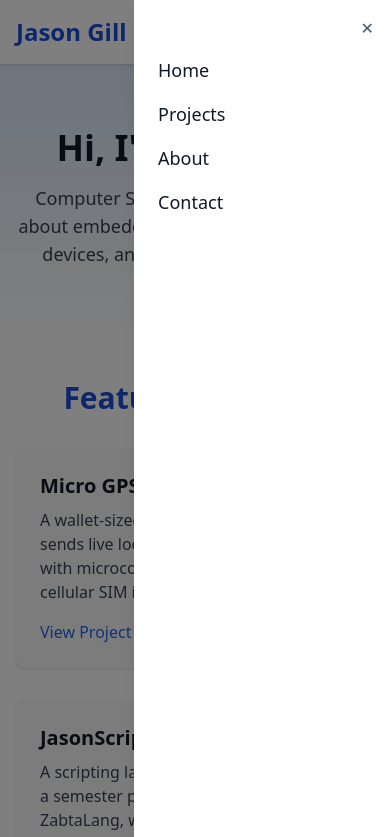
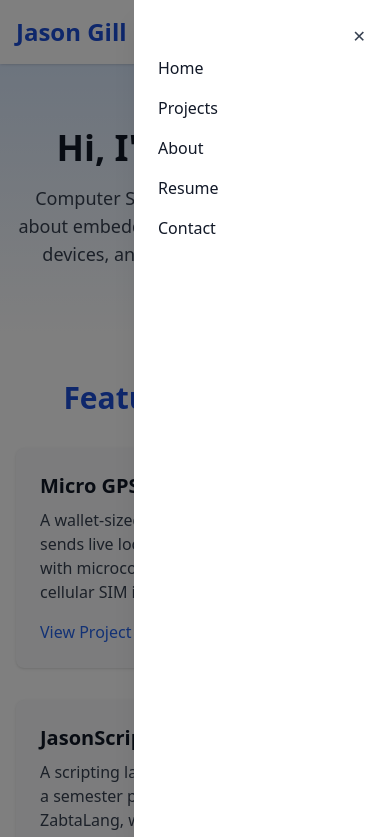
Before and after one commit to ichbinJasonGill/jason-portfolio, a plain HTML site: page index.html in a window 390 px wide. Both pictures are taken after a click on the button 362 px from the left and 29 px from the top of the page. Shown: the top 837 px of the page. Drawn offline with nearby package versions, Linux system fonts and the light colour scheme.

Commit message:
Navbar + Resume

```diff
--- a/index.html
+++ b/index.html
@@ -1,20 +1,22 @@
 <!DOCTYPE html>
 <html lang="en">
+
 <head>
   <meta charset="UTF-8" />
   <meta name="viewport" content="width=device-width, initial-scale=1.0" />
   <title>Jason Gill | Portfolio</title>
   <script src="https://cdn.tailwindcss.com"></script>
 </head>
+
 <body class="bg-gray-100 text-gray-900 relative">
 
   <!-- Navbar -->
-  <header class="bg-white shadow sticky top-0 z-50">
-    <div class="container mx-auto px-4 py-4 flex justify-between items-center">
-      <h1 class="text-2xl font-bold text-blue-700">Jason Gill</h1>
+  <!-- <header class="bg-white shadow sticky top-0 z-50"> -->
+  <!-- <div class="container mx-auto px-4 py-4 flex justify-between items-center">
+      <h1 class="text-2xl font-bold text-blue-700">Jason Gill</h1> -->
 
   <!-- Mobile menu button -->
-      <div class="md:hidden">
+  <!-- <div class="md:hidden">
         <button id="menu-toggle" class="text-gray-700 focus:outline-none">
           <svg class="w-6 h-6" fill="none" stroke="currentColor" stroke-width="2"
                viewBox="0 0 24 24">
@@ -22,32 +24,23 @@
                   d="M4 6h16M4 12h16M4 18h16" />
           </svg>
         </button>
-      </div>
+      </div> -->
 
   <!-- Desktop Navbar Links -->
-      <nav class="hidden md:flex space-x-6">
+  <!-- <nav class="hidden md:flex space-x-6">
         <a href="#" class="hover:text-blue-600">Home</a>
         <a href="projects.html" class="hover:text-blue-600">Projects</a>
         <a href="about.html" class="hover:text-blue-600">About</a>
         <a href="contact.html" class="hover:text-blue-600">Contact</a>
       </nav>
-    </div>
-  </header>
+    </div> -->
+  <!-- </header> -->
 
-  <!-- Mobile Sidebar -->
-  <div id="sidebar" class="fixed inset-0 bg-black bg-opacity-50 z-50 hidden">
-    <div class="w-64 bg-white h-full shadow-lg p-6 absolute right-0 animate-slide-in-right">
-      <button id="close-sidebar" class="absolute top-4 right-4 text-gray-600">
-        ✕
-      </button>
-      <nav class="flex flex-col space-y-4 mt-8 text-lg font-medium">
-        <a href="#" class="hover:text-blue-600">Home</a>
-        <a href="projects.html" class="hover:text-blue-600">Projects</a>
-        <a href="about.html" class="hover:text-blue-600">About</a>
-        <a href="contact.html" class="hover:text-blue-600">Contact</a>
-      </nav>
-    </div>
-  </div>
+
+  <div id="navbar"></div>
+
+
+
 
   <!-- Hero Section -->
   <section class="text-center py-16 px-4 bg-gradient-to-b from-blue-100 to-white">
@@ -66,14 +59,16 @@
         <!-- Project 1 -->
         <div class="bg-gray-50 shadow rounded-lg p-6">
           <h4 class="text-xl font-bold mb-2">Micro GPS + GSM Tracker</h4>
-          <p class="text-gray-700 mb-4">A wallet-sized real-time tracker that sends live location via SMS or HTTP. Built with microcontrollers, GPS modules, and cellular SIM integration.</p>
+          <p class="text-gray-700 mb-4">A wallet-sized real-time tracker that sends live location via SMS or HTTP. Built
+            with microcontrollers, GPS modules, and cellular SIM integration.</p>
           <a href="#" class="text-blue-600 hover:underline">View Project →</a>
         </div>
 
         <!-- Project 2 -->
         <div class="bg-gray-50 shadow rounded-lg p-6">
           <h4 class="text-xl font-bold mb-2">JasonScript Interpreter</h4>
-          <p class="text-gray-700 mb-4">A scripting language interpreter built as a semester project. Inspired by ZabtaLang, written in C# with parsing, lexing, and execution features.</p>
+          <p class="text-gray-700 mb-4">A scripting language interpreter built as a semester project. Inspired by
+            ZabtaLang, written in C# with parsing, lexing, and execution features.</p>
           <a href="#" class="text-blue-600 hover:underline">View Project →</a>
         </div>
 
@@ -93,25 +88,25 @@
     </div>
   </footer>
 
-  <!-- Sidebar Animation Styles -->
-  <style>
-    @keyframes slide-in-right {
-      from { transform: translateX(100%); }
-      to { transform: translateX(0); }
-    }
-
-    .animate-slide-in-right {
-      animation: slide-in-right 0.3s ease-out forwards;
-    }
-  </style>
 
 
-  <!-- JS for Sidebar -->
+
+
+
+
 <script>
+  document.addEventListener("DOMContentLoaded", () => {
+    fetch('navbar.html')
+      .then(res => res.text())
+      .then(html => {
+        document.getElementById('navbar').innerHTML = html;
+
+        // Now the navbar is injected, attach event listeners
         const toggleBtn = document.getElementById('menu-toggle');
         const sidebar = document.getElementById('sidebar');
         const closeBtn = document.getElementById('close-sidebar');
 
+        if (toggleBtn && sidebar && closeBtn) {
           toggleBtn.addEventListener('click', () => {
             sidebar.classList.remove('hidden');
           });
@@ -123,21 +118,16 @@
           sidebar.addEventListener('click', (e) => {
             if (e.target === sidebar) sidebar.classList.add('hidden');
           });
+        }
+      });
+  });
 </script>
 
-  <style>
-  @keyframes slide-in-right {
-    from { transform: translateX(100%); }
-    to { transform: translateX(0); }
-  }
 
-  .animate-slide-in-right {
-    animation: slide-in-right 0.3s ease-out forwards;
-  }
-</style>
 
 
 </body>
+
 </html>
 
 
--- /dev/null
+++ b/navbar.html
@@ -0,0 +1,60 @@
+<header class="bg-white shadow sticky top-0 z-50">
+<div class="container mx-auto px-4 py-4 flex justify-between items-center">
+    <h1 class="text-2xl font-bold text-blue-700">Jason Gill</h1>
+
+    <!-- Mobile menu button -->
+    <div class="md:hidden">
+    <button id="menu-toggle" class="text-gray-700 focus:outline-none">
+        <svg class="w-6 h-6" fill="none" stroke="currentColor" stroke-width="2"
+            viewBox="0 0 24 24">
+        <path stroke-linecap="round" stroke-linejoin="round"
+                d="M4 6h16M4 12h16M4 18h16" />
+        </svg>
+    </button>
+    </div>
+
+    <!-- Desktop Navbar Links -->
+    <nav class="hidden md:flex space-x-6">
+    <a href="#" class="hover:text-blue-600">Home</a>
+    <a href="projects.html" class="hover:text-blue-600">Projects</a>
+    <a href="about.html" class="hover:text-blue-600">About</a>
+    <a href="contact.html" class="hover:text-blue-600">Contact</a>
+    <a href="resume.html" target="_blank" class="hover:text-blue-600">Resume</a>
+    </nav>
+</div>
+</header>
+
+
+
+<!-- Mobile Sidebar -->
+<div id="sidebar" class="fixed inset-0 bg-black bg-opacity-50 hidden z-50">
+  <div class="absolute right-0 top-0 w-64 bg-white h-full p-6 animate-slide-in-right shadow-xl">
+    <button id="close-sidebar" class="text-gray-700 float-right mb-4">
+      ✕
+    </button>
+    <nav class="flex flex-col space-y-4 mt-8">
+      <a href="index.html" class="hover:text-blue-600">Home</a>
+      <a href="projects.html" class="hover:text-blue-600">Projects</a>
+      <a href="about.html" class="hover:text-blue-600">About</a>
+      <a href="resume.html" class="hover:text-blue-600">Resume</a>
+      <a href="contact.html" class="hover:text-blue-600">Contact</a>
+    </nav>
+  </div>
+</div>
+
+
+
+
+<style>
+  @keyframes slide-in-right {
+    from {
+      transform: translateX(100%);
+    }
+    to {
+      transform: translateX(0);
+    }
+  }
+  .animate-slide-in-right {
+    animation: slide-in-right 0.3s ease-out forwards;
+  }
+</style>
```
Also changed, not shown: resume.html (added, +56 -0 lines), 2 other files. Lines whose indentation alone changed are shown as unchanged.
